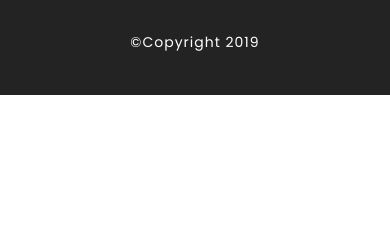
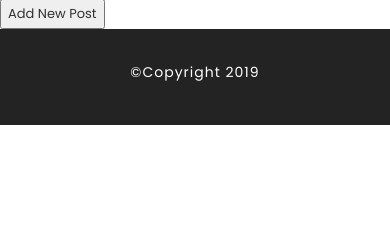
Before and after one commit to jaywongkot/creative-portfolio, a Django app: page /blog/ in a window 390 px wide. Shown: the part 601-844 px from the top of the page. Run offline with Django 3.2, Linux system fonts and the light colour scheme; data that the repository does not hold is empty; some libraries are stand-ins or nearby versions.

Commit message:
Added form to create new post

```diff
--- a/jmportfolio/blog/urls.py
+++ b/jmportfolio/blog/urls.py
@@ -3,4 +3,6 @@ from . import views
 
 urlpatterns = [
   path('', views.post_list, name='post_list'),
+  path('post/<int:pk>/', views.post_detail, name='post_detail'),
+  path('post/new/', views.post_new, name='post_new'),
 ]
--- a/jmportfolio/blog/views.py
+++ b/jmportfolio/blog/views.py
@@ -1,9 +1,18 @@
-from django.shortcuts import render
+from django.shortcuts import render, get_object_or_404
 from django.utils import timezone
 from .models import Post
+from .forms import PostForm
 
 # Create your views here.
 
 def post_list(request):
   posts = Post.objects.filter(published_date__lte=timezone.now()).order_by('-published_date') # add to published_date to display newest post first.
-  return render(request, '../templates/post_list.html', { 'blogs':posts })
+  return render(request, '../templates/post_list.html', { 'blogs': posts }) # string in '' use to loop through post in post_list.html
+
+def post_detail(request, pk):
+  post = get_object_or_404(Post, pk=pk)
+  return render(request, '../templates/post_detail.html', {'post': post}) # string in '' use to check condition in post_detail.html
+
+def post_new(request):
+  form = PostForm()
+  return render(request, '../templates/post_edit.html', {'form': form}) # string in '' use to display form in post_edit.html
--- a/jmportfolio/static/css/style.css
+++ b/jmportfolio/static/css/style.css
@@ -661,6 +661,17 @@ h6 {
 
 /*------------- Contact area ends -------------*/
 
+/*------------- Blog area -------------*/
+.btn.new-post {
+    background: #FF0000;
+    color: #ffffff;
+    border-radius: 25px;
+    padding: 15px 20px;
+    text-transform: uppercase;
+    font-weight: 600;
+}
+/*------------- Blog area ends -------------*/
+
 /*--------------11. Footer area css starts -------------*/
 
 
--- a/jmportfolio/templates/post_list.html
+++ b/jmportfolio/templates/post_list.html
@@ -19,9 +19,13 @@
   {% for post in blogs %}
   <div>
     <p>Published: {{ post.published_date }}</p>
-    <h2><a href="#">{{ post.title }}</a></h2>
+    <h2><a href="{% url 'post_detail' pk=post.pk %}">{{ post.title }}</a></h2>
     <p>{{ post.text|linebreaksbr }}</p>
   </div>
   {% endfor %}
 
+  <div>
+    <button class=".btn.new-post"><a href="{% url 'post_new' %}" class=".btn.new-post"></span>Add New Post</a></button>
+  </div>
+
 {% endblock %}
```
Also changed, not shown: jmportfolio/blog/forms.py (added, +7 -0 lines), jmportfolio/templates/post_detail.html (added, +29 -0 lines), jmportfolio/templates/post_edit.html (added, +10 -0 lines).
